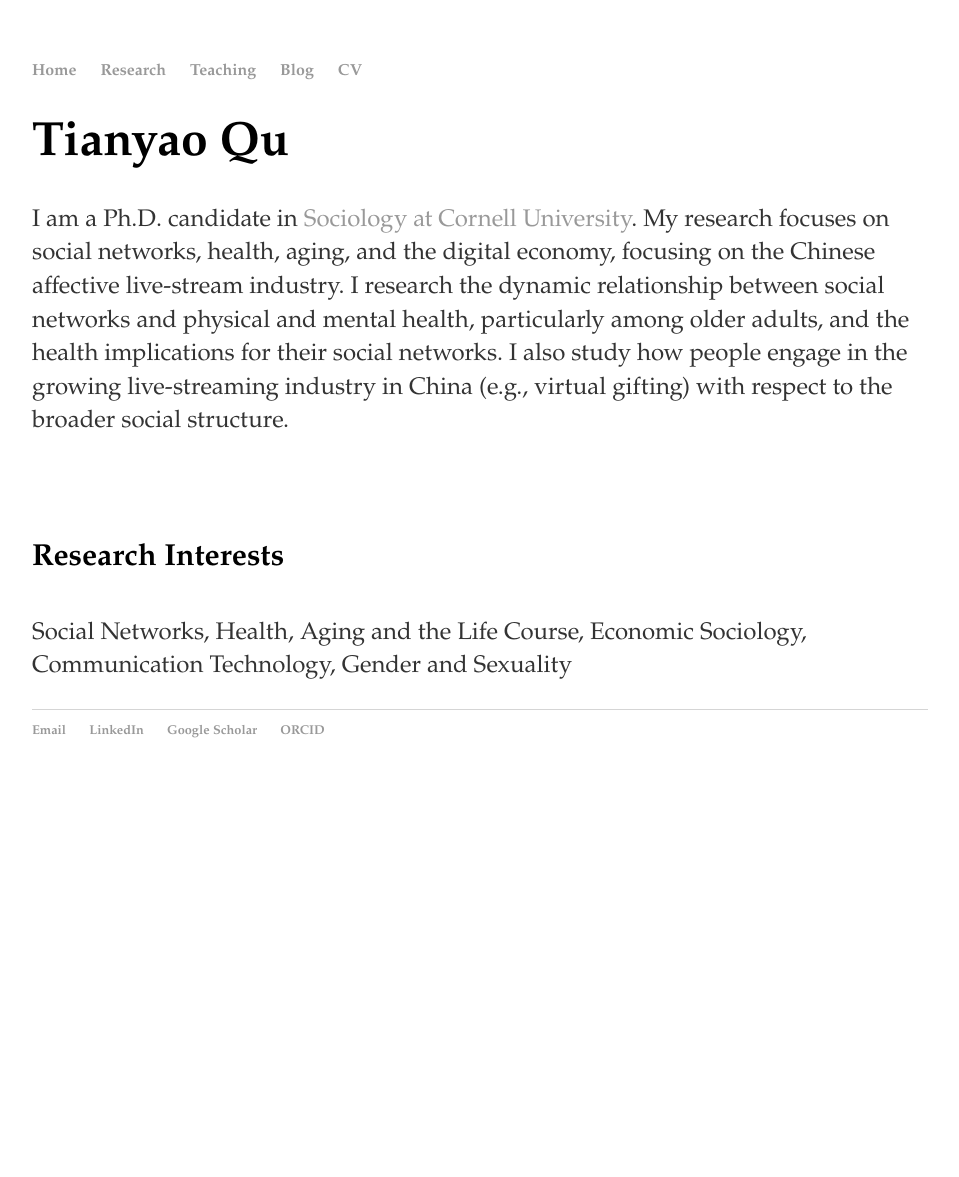
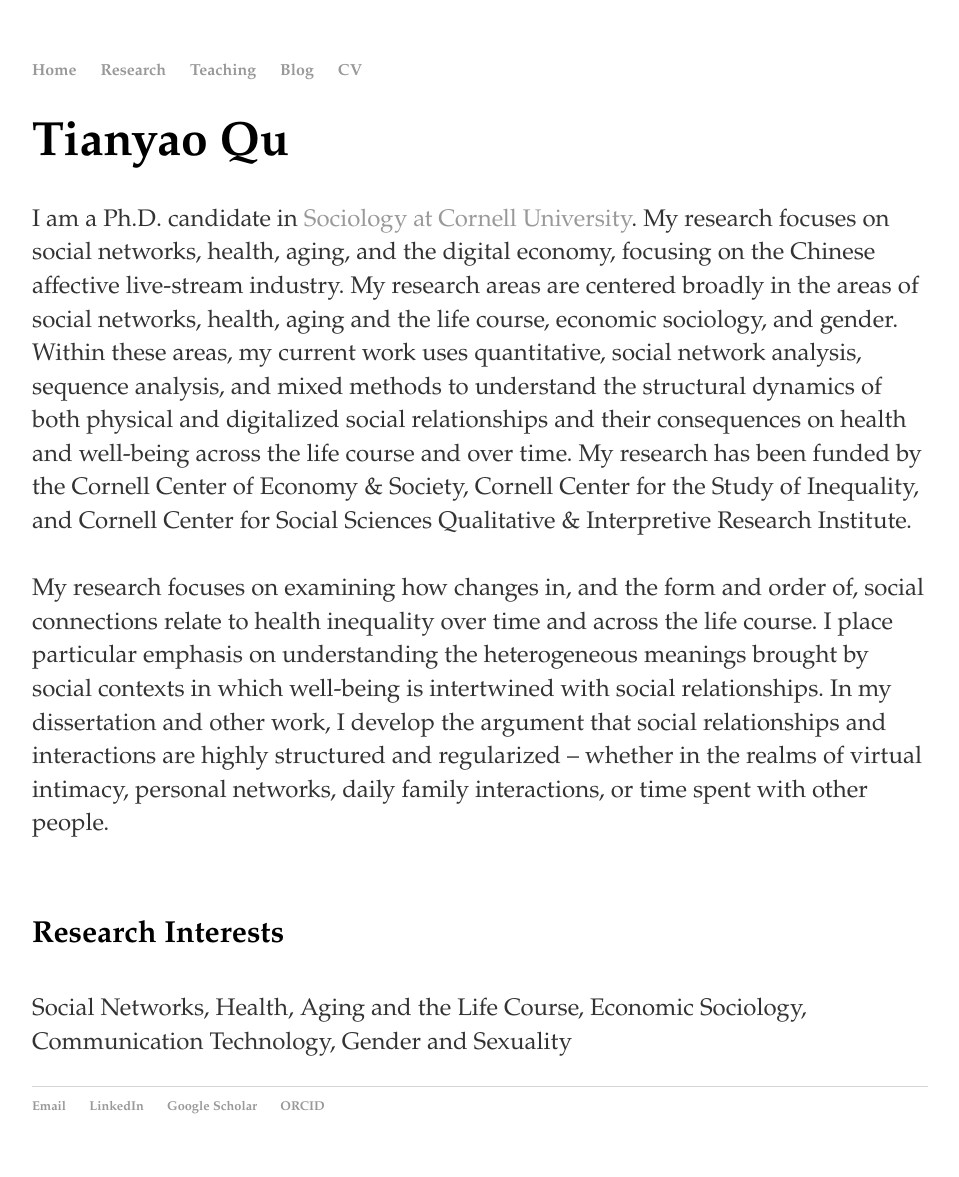
Before and after one commit to windyqu/windyqu.github.io, a Jekyll site: the page built from index.html, in a window 1280 px wide. Shown: the whole page, without its empty margins (160-1119 px from the left). Built offline with Jekyll 4.4.1, drawn with Linux system fonts in a browser that asks for light colours; before the commit the page ends 900 px from its top, so only the background shows below that.

Commit message:
Update index.html

```diff
--- a/index.html
+++ b/index.html
@@ -5,14 +5,17 @@ title: Tianyao Qu's Homepage
 
 
 <div class="blurb">
-	<h1>Tianyao Qu</h1>
+	<h1>Tianyao Qu</h3>
 	<p>
-		I am a Ph.D. candidate in <a href="https://sociology.cornell.edu/" target="_blank">Sociology at Cornell University</a>. My research focuses on social networks, health, aging, and the digital economy, focusing on the Chinese affective live-stream industry. I research the dynamic relationship between social networks and physical and mental health, particularly among older adults, and the health implications for their social networks. I also study how people engage in the growing live-streaming industry in China (e.g., virtual gifting) with respect to the broader social structure.
-	</p>
+		I am a Ph.D. candidate in <a href="https://sociology.cornell.edu/" target="_blank">Sociology at Cornell University</a>. My research focuses on social networks, health, aging, and the digital economy, focusing on the Chinese affective live-stream industry.
+		My research areas are centered broadly in the areas of social networks, health, aging and the life course, economic sociology, and gender. Within these areas, my current work uses quantitative, social network analysis, sequence analysis, and mixed methods to understand the structural dynamics of both physical and digitalized social relationships and their consequences on health and well-being across the life course and over time.
+		My research has been funded by the Cornell Center of Economy & Society, Cornell Center for the Study of Inequality, and Cornell Center for Social Sciences Qualitative & Interpretive Research Institute.
 
 	<br><br>
+	        My research focuses on examining how changes in, and the form and order of, social connections relate to health inequality over time and across the life course. I place particular emphasis on understanding the heterogeneous meanings brought by social contexts in which well-being is intertwined with social relationships. In my dissertation and other work, I develop the argument that social relationships and interactions are highly structured and regularized – whether in the realms of virtual intimacy, personal networks, daily family interactions, or time spent with other people.
+	<br><br>
 
-	<h4>Research Interests</h4>
+	<h4>Research Interests</h3>
 	<p>
 		Social Networks, Health, Aging and the Life Course, Economic Sociology, Communication Technology, Gender and Sexuality
 	</p>
```
